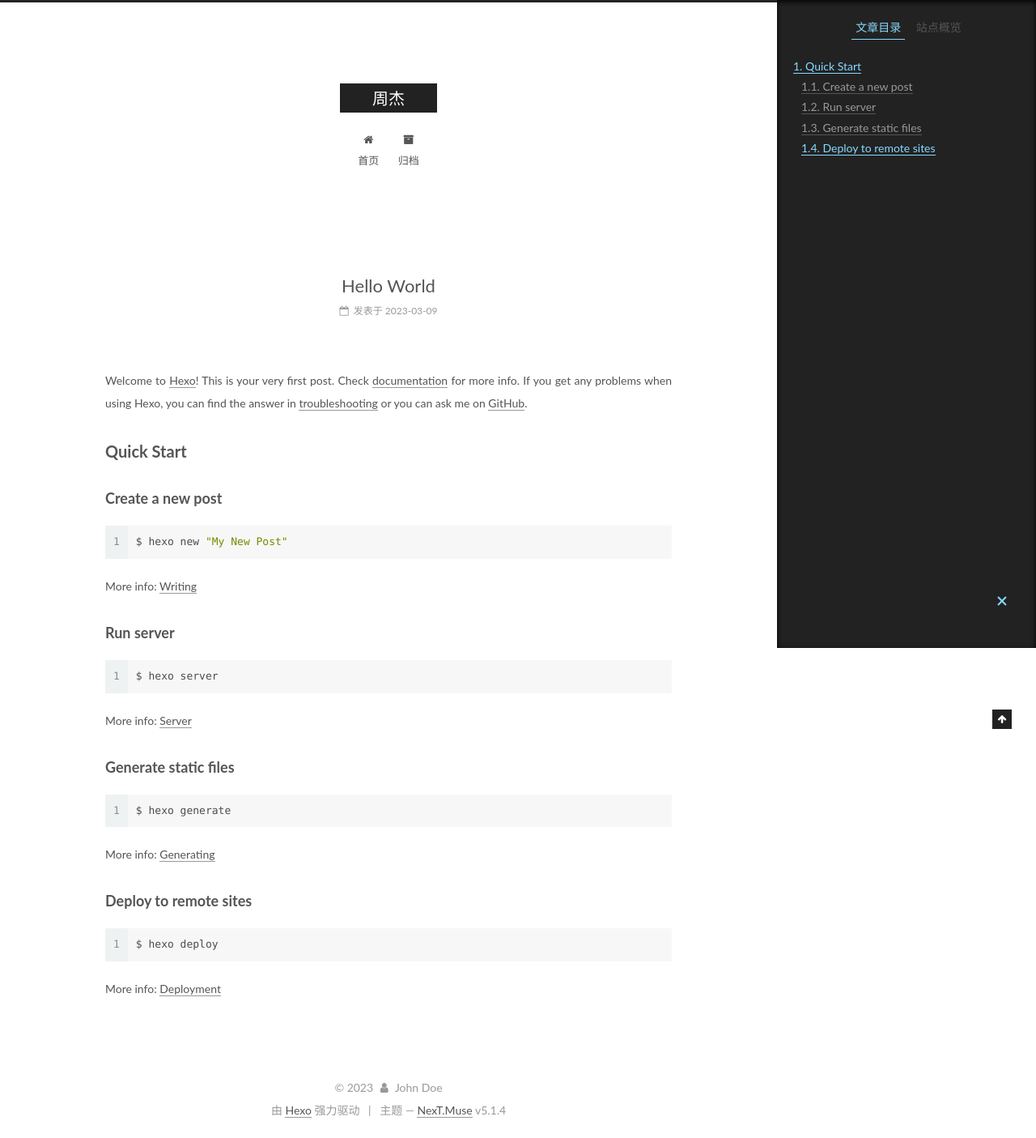
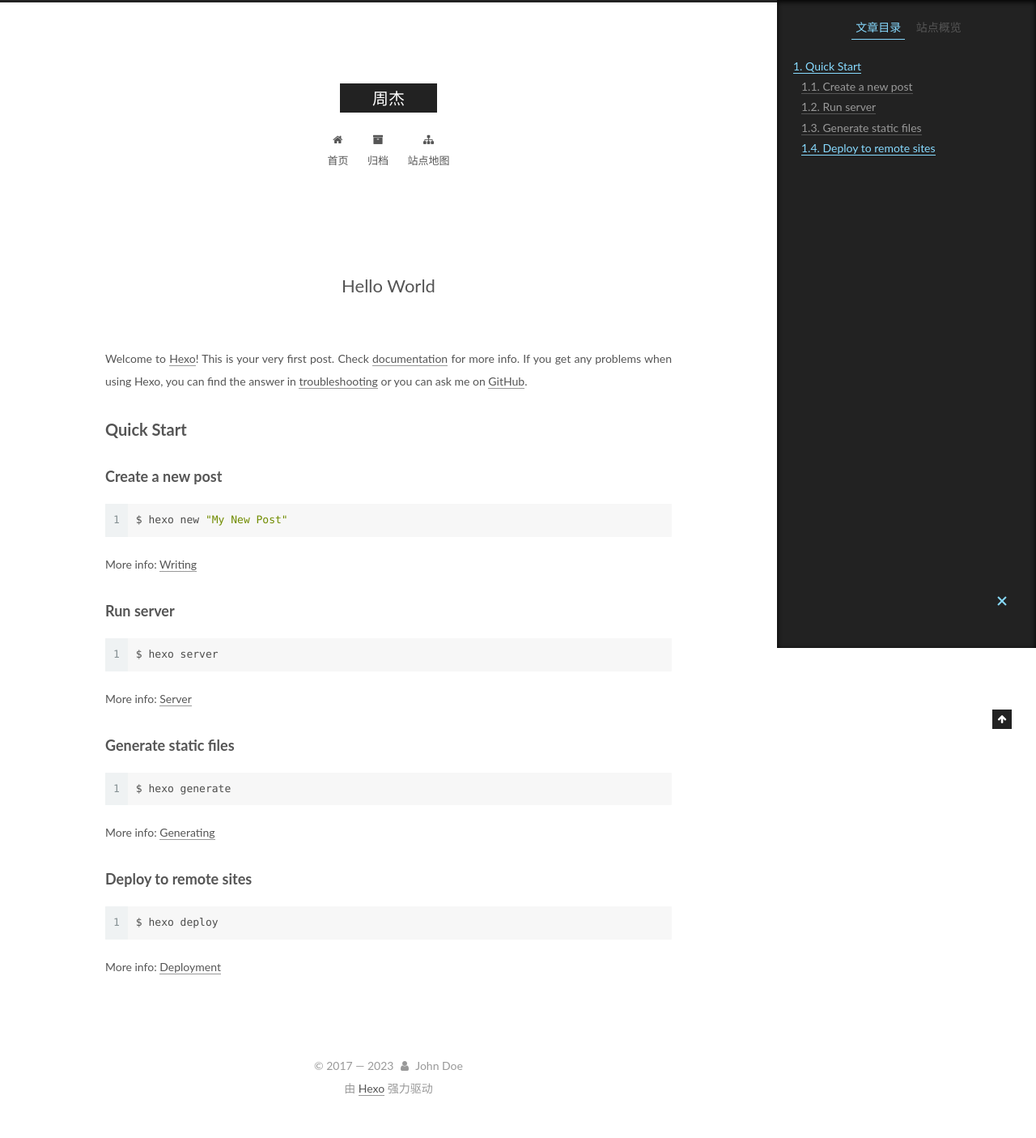
Before and after one commit to zhoujie-cn/zhoujie-cn.github.io, a plain HTML site: page 2023/03/09/hello-world/index.html in a window 1280 px wide. Shown: the whole page at 81% size. After the commit the page ends 1378 px from the top, so only its background shows below. Drawn offline with Linux system fonts and the light colour scheme.

Commit message:
Site updated: 2023-03-10 16:36:34

```diff
--- a/2023/03/09/hello-world/index.html
+++ b/2023/03/09/hello-world/index.html
@@ -200,6 +200,16 @@
         </li>
 
 
+        <li class="menu-item menu-item-sitemap">
+          <a href="/sitemap.xml%20" rel="section">
+
+              <i class="menu-item-icon fa fa-fw fa-sitemap"></i> <br />
+
+            站点地图
+          </a>
+        </li>
+
+
 
     </ul>
 
@@ -254,16 +264,6 @@
 
         <div class="post-meta">
           <span class="post-time">
-
-              <span class="post-meta-item-icon">
-                <i class="fa fa-calendar-o"></i>
-              </span>
-
-                <span class="post-meta-item-text">发表于</span>
-
-              <time title="创建于" itemprop="dateCreated datePublished" datetime="2023-03-09T11:35:20+08:00">
-                2023-03-09
-              </time>
 
 
 
@@ -462,7 +462,7 @@
 
     <footer id="footer" class="footer">
       <div class="footer-inner">
-        <div class="copyright">&copy; <span itemprop="copyrightYear">2023</span>
+        <div class="copyright">&copy; 2017 &mdash; <span itemprop="copyrightYear">2023</span>
   <span class="with-love">
     <i class="fa fa-user"></i>
   </span>
@@ -476,11 +476,7 @@
 
 
 
-  <span class="post-meta-divider">|</span>
 
-
-
-  <div class="theme-info">主题 &mdash; <a class="theme-link" target="_blank" href="https://github.com/iissnan/hexo-theme-next">NexT.Muse</a> v5.1.4</div>
 
 
 
--- a/css/main.css
+++ b/css/main.css
@@ -1822,7 +1822,7 @@ pre .javascript .function {
   width: 4px;
   height: 4px;
   border-radius: 50%;
-  background: #ff66f2;
+  background: #5d1a6b;
 }
 .links-of-blogroll {
   font-size: 13px;
```
Also changed, not shown: archives/2023/03/index.html (+11 -5 lines), archives/2023/index.html (+11 -5 lines), archives/index.html (+11 -5 lines), index.html (+11 -15 lines).
